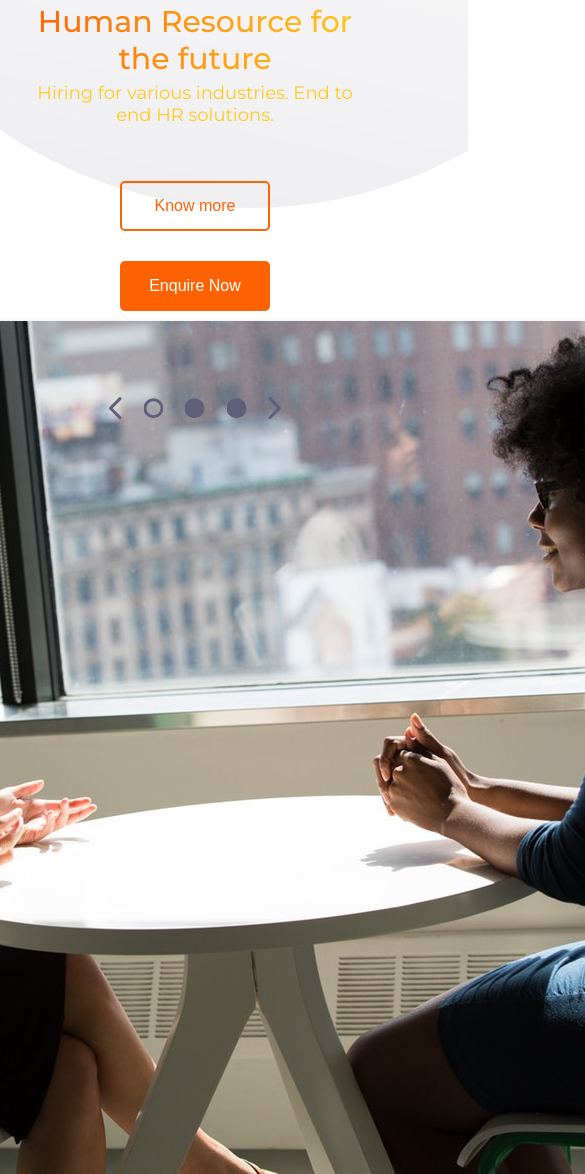
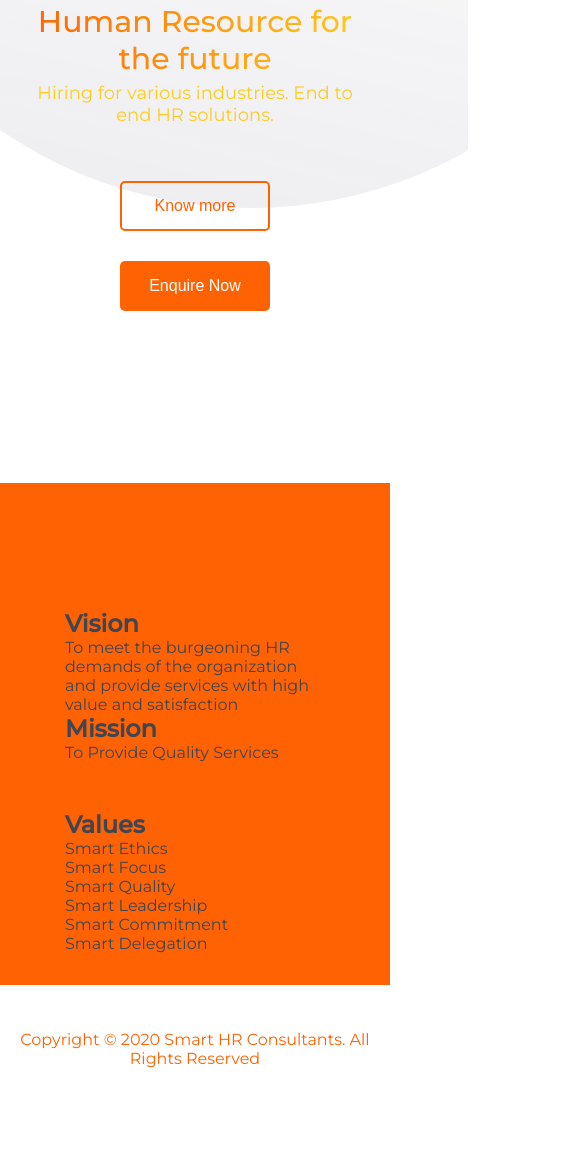
Before and after one commit to vikramaroskar/smarthrsolutionswhite, a plain HTML site: page index.html in a window 390 px wide. Shown: the part 383-1557 px from the top of the page, 585 px wide, since content can reach past the window. After the commit the page ends 1495 px from the top, so only its background shows below. Drawn offline with Linux system fonts and the light colour scheme.

Commit message:
hide image on main screen on mobil

```diff
--- a/style.css
+++ b/style.css
@@ -381,16 +381,21 @@ input[type="text"] {
   }
   .cover {
     margin: 10px;
+    padding-top: 15vh;
     align-items: center;
-    display: flex;
+    display: none;
   }
   .picture-select {
     bottom: 5%;
     right: 50%;
     width: 50%;
     transform: translate(50%, 5%);
+    display: none;
   }
 
+  .vision-section {
+    padding-top: 15vh;
+  }
   .cover img {
     display: flex;
     height: 80%;
```
